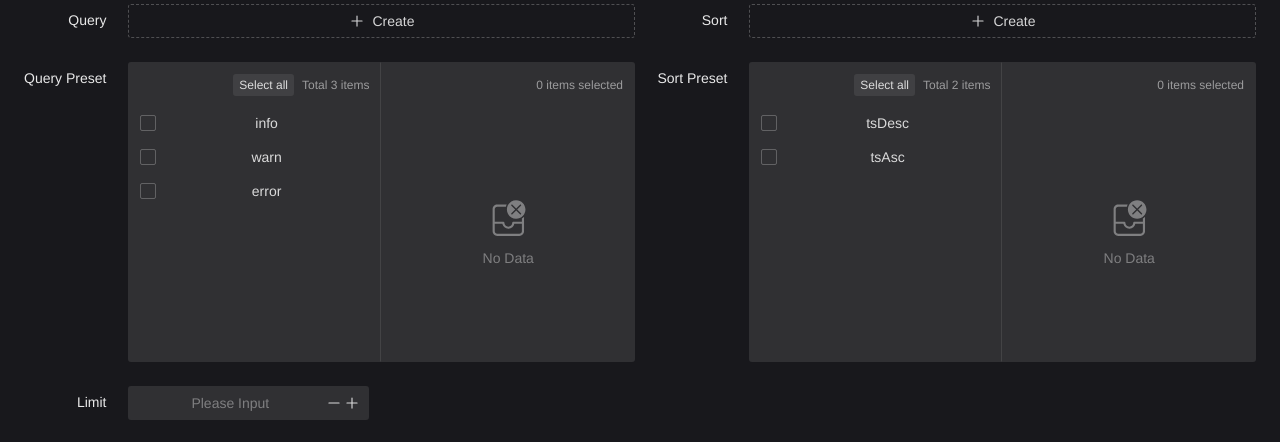
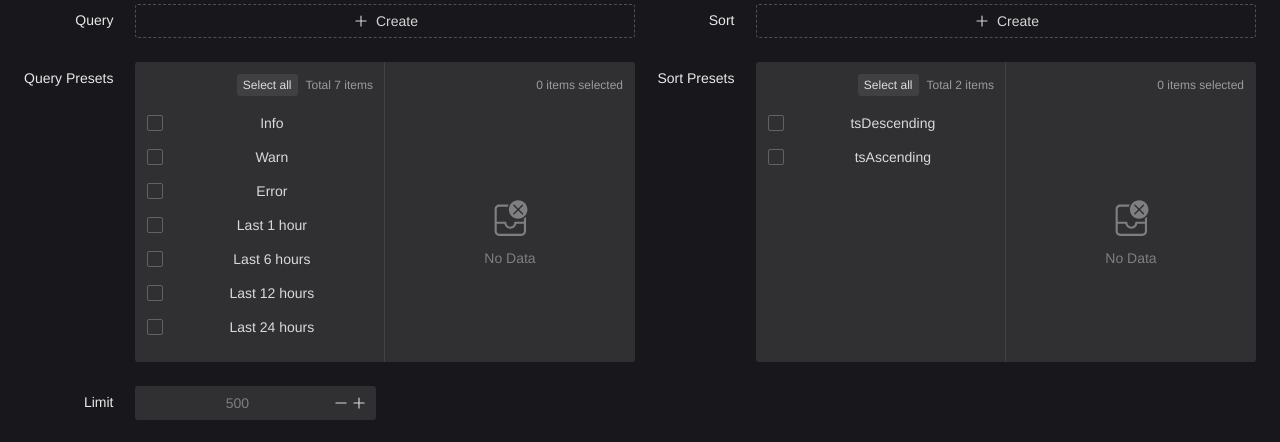
Before and after one commit to GUA19/logy_interface, a Vue app: page /swirl in a window 1280 px wide. Shown: the part 342-784 px from the top of the page. Built offline with nearby package versions, Linux system fonts and the light colour scheme; no server answers.

Commit message:
add a few more query presets & fix bug: datatable does not clear itself when new data come in

```diff
--- a/src/App.vue
+++ b/src/App.vue
@@ -92,12 +92,15 @@ function getOptionsDict(list: Array<String>) {
 function handleQueryEvent(data: any) {
 	switch (data.application) {
 		case 'records':
+			recordsData.length = 0
 			recordsData.push(...data.data)
 			break;
 		case 'swirl':
+			swirlData.length = 0
 			swirlData.push(...data.data)
 			break;
 		case 'rpd':
+			rpdData.length = 0
 			rpdData.push(...data.data)
 			break;
 		default:
--- a/src/components/Queryform.vue
+++ b/src/components/Queryform.vue
@@ -39,26 +39,42 @@ let formValue = reactive({
 
 let queryPresetOptions = [
     {
-        label: 'info',
+        label: 'Info',
         value: '{"level":"info"}',
     },
     {
-        label: 'warn',
+        label: 'Warn',
         value: '{"level":"warn"}',
     },
     {
-        label: 'error',
+        label: 'Error',
         value: '{"level":"error"}',
-    }
+    },
+    {
+        label: 'Last 1 hour',
+        value: `{"ts":{"$gte":${(Date.now() - 1000 * 60 * 60).toString()}000000}}`,
+    },
+    {
+        label: 'Last 6 hours',
+        value: `{"ts":{"$gte":${(Date.now() - 1000 * 60 * 60 * 6).toString()}000000}}`,
+    },
+    {
+        label: 'Last 12 hours',
+        value: `{"ts":{"$gte":${(Date.now() - 1000 * 60 * 60 * 12).toString()}000000}}`,
+    },
+    {
+        label: 'Last 24 hours',
+        value: `{"ts":{"$gte":${(Date.now() - 1000 * 60 * 60 * 24).toString()}000000}}`,
+    },
 ]
 
 let sortPresetOptions = [
     {
-        label: 'tsDesc',
+        label: 'tsDescending',
         value: '{"ts":-1}',
     },
     {
-        label: 'tsAsc',
+        label: 'tsAscending',
         value: '{"ts":1}',
     },
 ]
@@ -283,7 +299,7 @@ async function queryLogy(formValue: any) {
         }
     }
     disableQueryButton.value = false
-    if (logydata.length == 0 ) {
+    if (logydata.length == 0) {
         loadingBar.error()
         message.error('No document found match the query data!')
         return
@@ -324,17 +340,17 @@ async function queryLogy(formValue: any) {
                 <n-dynamic-input v-model:value="formValue.sort" placeholder="Please type sort here" :min="0"
                     :max="10" />
             </n-form-item-gi>
-            <n-form-item-gi span="12" label="Query Preset" path="queryPreset">
+            <n-form-item-gi span="12" label="Query Presets" path="queryPreset">
                 <n-transfer v-model:value="formValue.queryPreset" size="small" source-title=" " target-title=" "
                     :options="queryPresetOptions" />
             </n-form-item-gi>
-            <n-form-item-gi span="12" label="Sort Preset" path="sortPreset">
+            <n-form-item-gi span="12" label="Sort Presets" path="sortPreset">
                 <n-transfer v-model:value="formValue.sortPreset" size="small" source-title=" " target-title=" "
                     :options="sortPresetOptions" />
             </n-form-item-gi>
         </n-grid>
         <n-form-item label="Limit" path="limit">
-            <n-input-number v-model:value="formValue.limit" />
+            <n-input-number v-model:value="formValue.limit" placeholder="500" />
         </n-form-item>
         <n-button @click="queryLogy(formValue)" :disabled="disableQueryButton">
             QUERY
```
